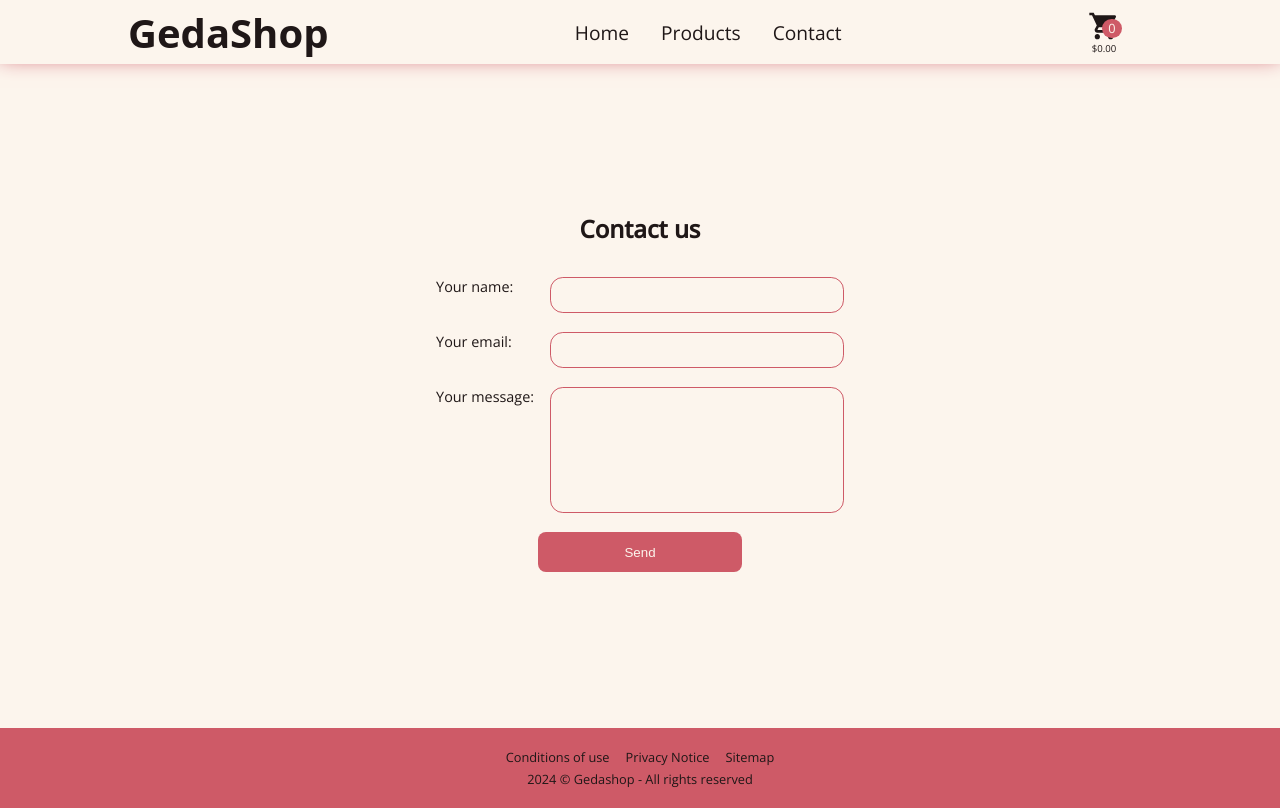
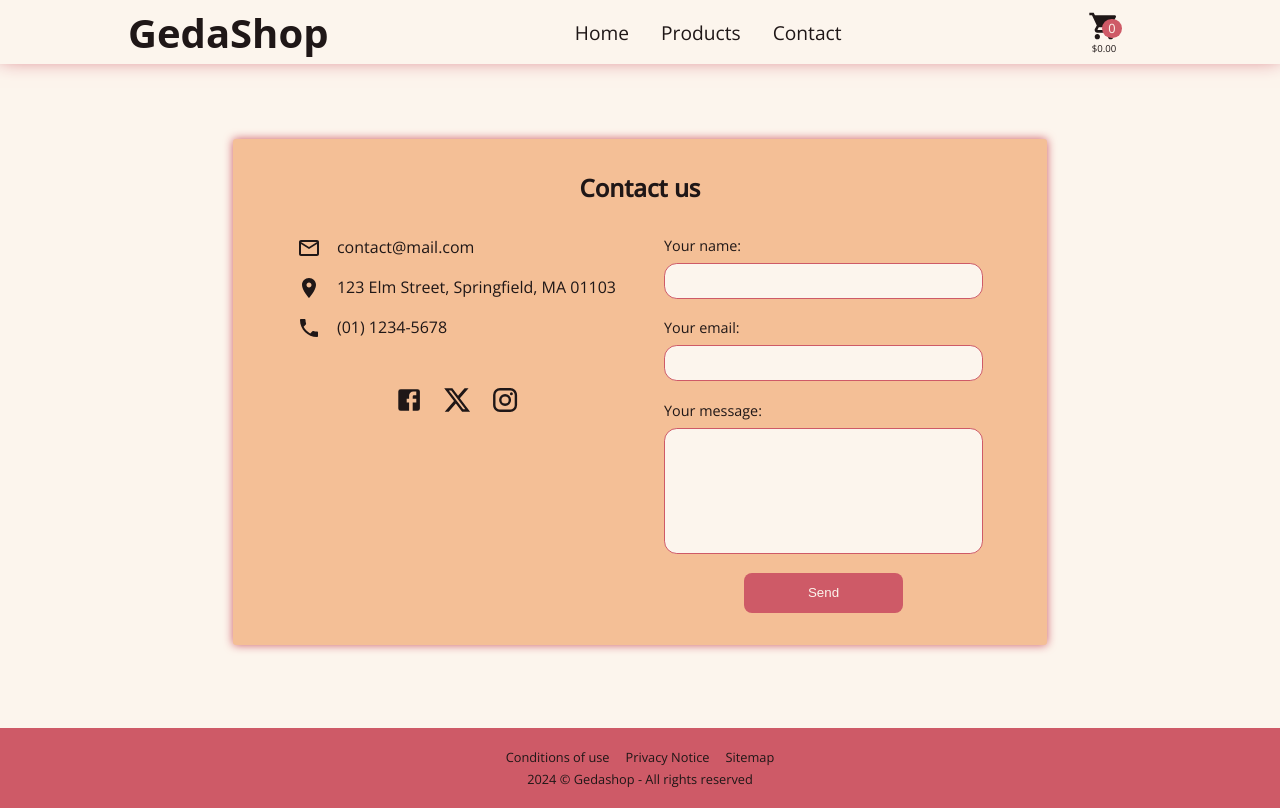
Before and after one commit to gedadev/shopping-cart, a React (Vite) app: page /contact in a window 1280 px wide. Built offline with nearby package versions, Linux system fonts and the light colour scheme; no server answers; a web font is replaced by a local one.

Commit message:
Update contact section styles

```diff
--- a/src/components/Contact.jsx
+++ b/src/components/Contact.jsx
@@ -1,6 +1,12 @@
 import { useState } from "react";
 import "../styles/contact.css";
 import { Link } from "react-router-dom";
+import MailOutlineIcon from "@mui/icons-material/MailOutline";
+import LocationOnIcon from "@mui/icons-material/LocationOn";
+import PhoneIcon from "@mui/icons-material/Phone";
+import FacebookIcon from "@mui/icons-material/Facebook";
+import XIcon from "@mui/icons-material/X";
+import InstagramIcon from "@mui/icons-material/Instagram";
 
 export default function Contact() {
   const [formData, setFormData] = useState({
@@ -25,9 +31,25 @@ export default function Contact() {
 
   return (
     <div className="contact-section">
+      <div className="contact-container">
+        <h2>Contact us</h2>
+        <div className="info-container">
+          <p>
+            <MailOutlineIcon /> contact@mail.com
+          </p>
+          <p>
+            <LocationOnIcon /> 123 Elm Street, Springfield, MA 01103
+          </p>
+          <p>
+            <PhoneIcon /> (01) 1234-5678
+          </p>
+          <div className="social-media">
+            <FacebookIcon />
+            <XIcon />
+            <InstagramIcon />
+          </div>
+        </div>
         {!sentConfirmation ? (
-        <>
-          <h2>Contact us</h2>
           <form className="form-container" onSubmit={handleSubmit}>
             <div className="form-item">
               <label htmlFor="name">Your name:</label>
@@ -64,7 +86,6 @@ export default function Contact() {
               Send
             </button>
           </form>
-        </>
         ) : (
           <div className="sent-confirmation-container">
             <p>Thanks for your message, we will get in touch soon!</p>
@@ -76,5 +97,6 @@ export default function Contact() {
           </div>
         )}
       </div>
+    </div>
   );
 }
--- a/src/styles/App.css
+++ b/src/styles/App.css
@@ -17,7 +17,7 @@
   --dark-color: #1F1717;
 }
 
-body {
+body, a:visited {
   background-color: var(--light-color);
   color: var(--dark-color);
   font-family: 'Open Sans', sans-serif;
--- a/src/styles/contact.css
+++ b/src/styles/contact.css
@@ -3,14 +3,56 @@
     margin: auto;
     min-height: 78vh;
     display: flex;
-    flex-direction: column;
     align-items: center;
     justify-content: center;
-    gap: 2rem;
     margin-top: 10vh;
 }
 
+.contact-container {
+    background: var(--highlight-color);
+    padding: 2rem 4rem;
+    border-radius: 0.2rem;
+    box-shadow: 0 0 10px var(--accent-color);
+    display: grid;
+    grid-template-columns: repeat(2, 1fr);
+    gap: 2rem 3rem;
+}
+
+.contact-container h2 {
+    grid-column: 1/3;
+    margin: auto;
+}
+
+.info-container {
+    grid-row: 2/3;
+    display: flex;
+    flex-direction: column;
+    gap: 1rem;
+}
+
+.info-container p {
+    display: flex;
+    gap: 1rem;
+}
+
+.social-media {
+    margin: 2rem 0;
+    display: flex;
+    gap: 1rem;
+    justify-content: center;
+    transform: scale(1.2);
+}
+
+.social-media svg {
+    cursor: pointer;
+}
+
+.social-media svg:hover {
+    filter: drop-shadow(0 0 4px var(--accent-color))
+}
+
 .form-container {
+    grid-row: 2/3;
     display: flex;
     flex-direction: column;
     gap: 1.2rem;
@@ -18,9 +60,9 @@
 
 .form-item {
     font-size: 0.9rem;
-    display: grid;
-    grid-template-columns: 1fr 3fr;
-    gap: 1rem;
+    display: flex;
+    flex-direction: column;
+    gap: 0.5rem;
 }
 
 .form-item > input, textarea {
```
Lines whose indentation alone changed are shown as unchanged.
